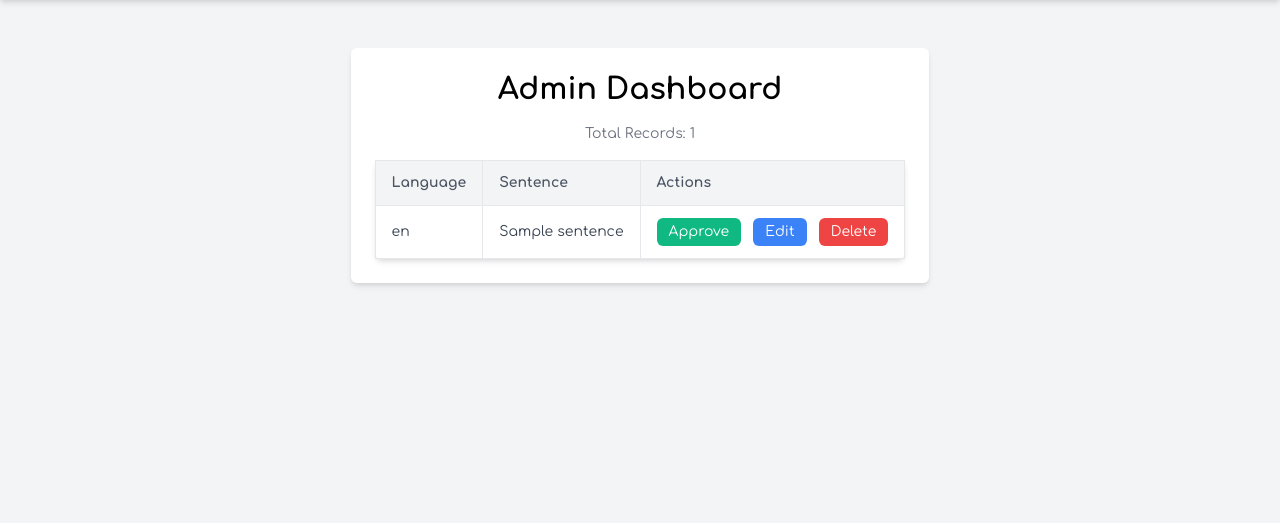
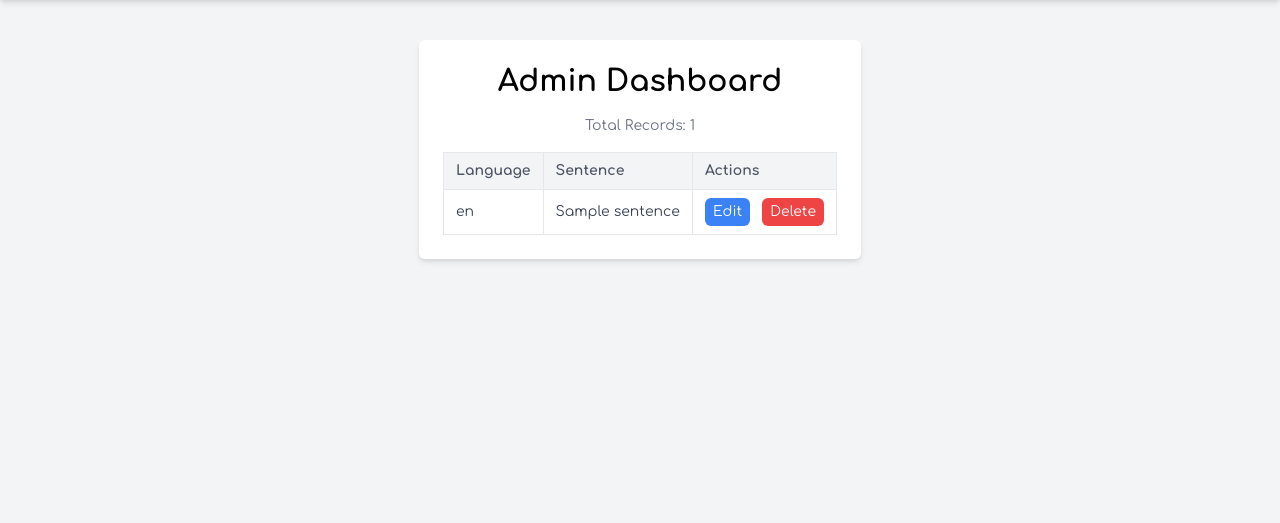
Before and after one commit to willi-felix/flora, a Flask app: template templates/admin_dashboard.html in a window 1280 px wide. Shown: the part 81-604 px from the top of the page. Run offline with Flask 3, Linux system fonts and the light colour scheme; the template is opened without the code that fills it: most values are stand-ins (such as "Sample title", 1, 10 or a date in 2020).

Commit message:
Update admin_dashboard.html

```diff
--- a/templates/admin_dashboard.html
+++ b/templates/admin_dashboard.html
@@ -1,51 +1,40 @@
 {% extends 'base.html' %}
 
 {% block content %}
-<div class="bg-white shadow-md rounded-md p-6 max-w-5xl mx-auto mt-8">
-    <h2 class="text-3xl font-bold text-center text-teal-600 mb-4">Admin Dashboard</h2>
+<div class="bg-white shadow-md rounded-md p-4 sm:p-6 max-w-5xl mx-auto mt-6">
+    <h2 class="text-2xl sm:text-3xl font-bold text-center text-teal-600 mb-4">Admin Dashboard</h2>
 
     <p class="text-center text-sm text-gray-500 mb-4">Total Records: {{ total_records }}</p>
 
-    <table class="table-auto w-full border-collapse border border-gray-200 shadow-md rounded-md">
+    <div class="overflow-x-auto">
+        <table class="table-auto w-full border-collapse border border-gray-200 rounded-md">
             <thead class="bg-gray-100">
                 <tr>
-                <th class="py-3 px-4 border border-gray-200 text-left text-sm text-gray-600">Language</th>
-                <th class="py-3 px-4 border border-gray-200 text-left text-sm text-gray-600">Sentence</th>
-                <th class="py-3 px-4 border border-gray-200 text-left text-sm text-gray-600">Actions</th>
+                    <th class="py-2 px-3 border border-gray-200 text-left text-xs sm:text-sm text-gray-600">Language</th>
+                    <th class="py-2 px-3 border border-gray-200 text-left text-xs sm:text-sm text-gray-600">Sentence</th>
+                    <th class="py-2 px-3 border border-gray-200 text-left text-xs sm:text-sm text-gray-600">Actions</th>
                 </tr>
             </thead>
             <tbody>
                 {% for record in records %}
                 <tr class="hover:bg-gray-50">
-                <td class="py-3 px-4 border border-gray-200 text-sm text-gray-700">{{ record['lang'] }}</td>
-                <td class="py-3 px-4 border border-gray-200 text-sm text-gray-700">{{ record['sentence'] }}</td>
-                <td class="py-3 px-4 border border-gray-200 text-sm">
-                    {% if not record['approved'] %}
-                        <form action="{{ url_for('approve_record', record_id=record['id']) }}" method="POST" class="inline">
+                    <td class="py-2 px-3 border border-gray-200 text-xs sm:text-sm text-gray-700">{{ record['lang'] }}</td>
+                    <td class="py-2 px-3 border border-gray-200 text-xs sm:text-sm text-gray-700">{{ record['sentence'] }}</td>
+                    <td class="py-2 px-3 border border-gray-200 text-xs sm:text-sm">
+                        <!-- Edit button -->
+                        <form action="{{ url_for('edit_record', record_id=record['id']) }}" method="GET" class="inline">
                             <button
                                 type="submit"
-                                class="bg-green-500 text-white px-3 py-1 rounded-md text-sm hover:bg-green-600">
-                                Approve
-                            </button>
-                        </form>
-                    {% else %}
-                        <span class="text-green-500 font-semibold">Approved</span>
-                    {% endif %}
-
-                    <!-- Edit button -->
-                    <form action="{{ url_for('edit_record', record_id=record['id']) }}" method="GET" class="inline ml-2">
-                        <button
-                            type="submit"
-                            class="bg-blue-500 text-white px-3 py-1 rounded-md text-sm hover:bg-blue-600">
+                                class="bg-blue-500 text-white px-2 py-1 rounded-md text-xs sm:text-sm hover:bg-blue-600">
                                 Edit
                             </button>
                         </form>
 
                         <!-- Delete button -->
-                    <form action="{{ url_for('delete_record', record_id=record['id']) }}" method="POST" class="inline ml-2" onsubmit="return confirm('Are you sure you want to delete this record?');">
+                        <form action="{{ url_for('delete_record', record_id=record['id']) }}" method="POST" class="inline ml-1 sm:ml-2" onsubmit="return confirm('Are you sure you want to delete this record?');">
                             <button
                                 type="submit"
-                            class="bg-red-500 text-white px-3 py-1 rounded-md text-sm hover:bg-red-600">
+                                class="bg-red-500 text-white px-2 py-1 rounded-md text-xs sm:text-sm hover:bg-red-600">
                                 Delete
                             </button>
                         </form>
@@ -55,4 +44,5 @@
             </tbody>
         </table>
     </div>
+</div>
 {% endblock %}
```
Lines whose indentation alone changed are shown as unchanged.
